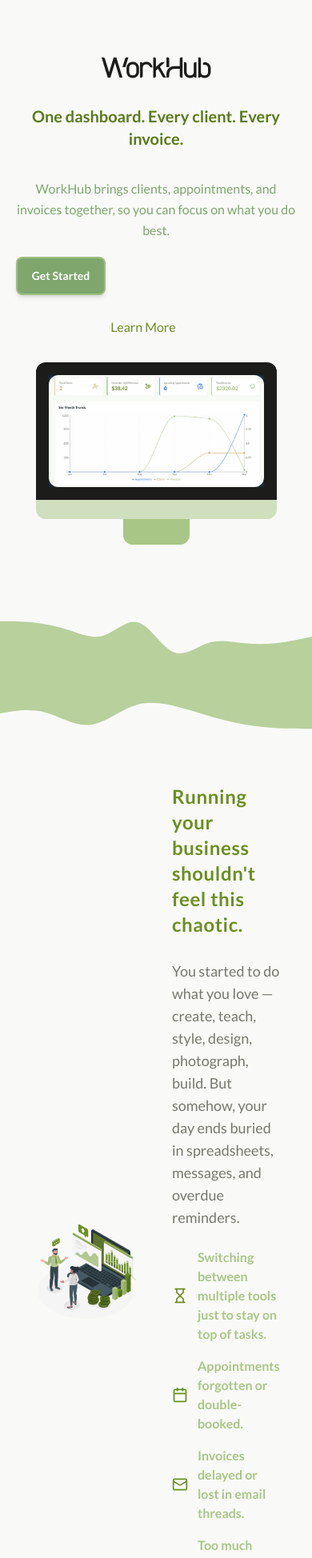
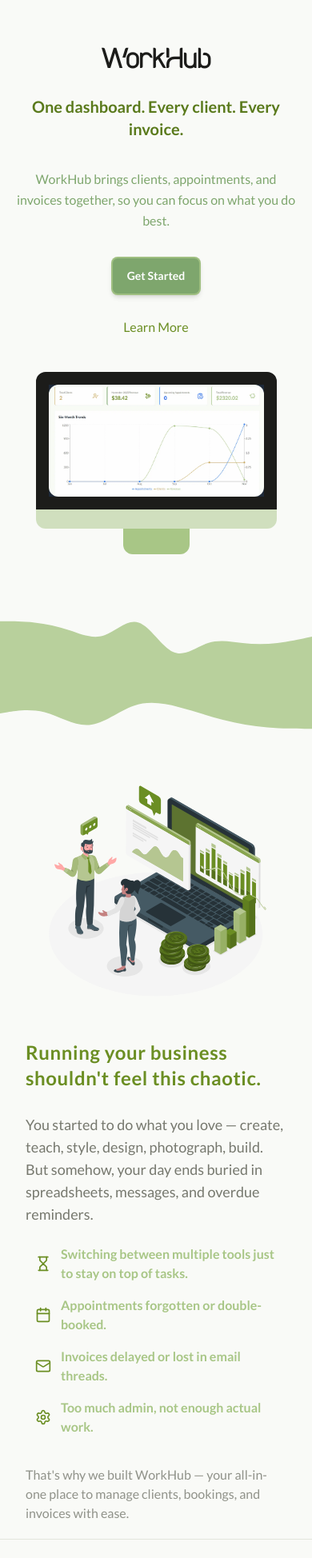
Before and after one commit to cptkorts/WorkHub, a Next.js app: page / in a window 390 px wide. Shown: the top 1948 px of the page at 80% size. Built offline with nearby package versions, Linux system fonts and the light colour scheme.

Commit message:
Another Commit

```diff
--- a/components/Features.tsx
+++ b/components/Features.tsx
@@ -13,7 +13,7 @@
         From clients to cash flow, WorkHub keeps your freelance business running
         smoothly in one place.
       </p>
-      <div className="grid grid-cols-1 md:grid-cols-2 gap-10 max-w-5xl mx-auto">
+      <div className="grid grid-cols-1 md:grid-cols-2 gap-5 xl:gap-10 max-w-5xl mx-auto">
         {[
           {
             icon: (
@@ -50,7 +50,7 @@
         ].map((card, i) => (
           <div
             key={i}
-            className="group flex flex-col bg-white border border-border rounded-xl p-8 shadow-md hover:shadow-lg transition-all hover:-translate-y-0.5 duration-200"
+            className="group flex flex-col bg-white border border-border rounded-xl p-6 xl:p-8 shadow-md hover:shadow-lg transition-all hover:-translate-y-0.5 duration-200"
           >
             <div className="w-12 h-12 bg-opacity-0 group-hover:bg-linear-to-br group-hover:from-money group-hover:to-success/80  group-hover:scale-105 transition-all duration-200 rounded-xl flex items-center justify-center mb-5 self-center">
               {card.icon}
--- a/components/Hero.tsx
+++ b/components/Hero.tsx
@@ -4,9 +4,9 @@
 
 export default function Hero() {
   return (
-    <section className="min-h-screen xl:h-screen w-full flex flex-col">
-      <div className="flex-1 flex flex-col xl:flex-row gap-5 xl:gap-10 items-center justify-center p-5 xl:p-10">
-        <div className="flex flex-col gap-5 xl:w-2/5 justify-center">
+    <section className="h-screen xl:h-screen w-full flex flex-col">
+      <div className="flex-1 flex flex-col xl:flex-row gap-8 xl:gap-10 items-center justify-center p-5 xl:p-10">
+        <div className="flex flex-col gap-8 xl:gap-5 xl:w-2/5 justify-center">
           <div className="flex flex-col gap-3 justify-center">
             <h1 className="text-3xl xl:text-5xl font-extrabold font-molgan text-text-default mb-4 text-center xl:text-left">
               WorkHub
@@ -19,7 +19,7 @@
               you can focus on what you do best.
             </h4>
           </div>
-          <div className="flex flex-col xl:flex-row gap-4 xl:gap-6 ">
+          <div className="flex flex-col xl:flex-row gap-4 xl:gap-6 items-center justify-center xl:justify-start">
             <Link
               href="/signup"
               className="relative lg:w-36 lg:h-14 md:w-28 md:h-10 w-28 h-12 shadow-md hover:shadow-lg transition-all duration-400 bg-success border-2 border-money/80 text-white font-semibold rounded-lg hover:rounded-xl overflow-hidden group flex items-center justify-center text-sm sm:text-base"
@@ -37,12 +37,12 @@
             </Link>
             <Link
               href="/#workhub"
-              className="relative group py-3 px-6 text-default flex items-center justify-center"
+              className="relative group py-3 px-6 text-default flex items-center justify-center xl:py-3 xl:px-6"
             >
-              <span className="absolute bottom-0 left-0 h-0.5 w-0 bg-success group-hover:w-full transition-all duration-300"></span>
+              <span className="absolute bottom-0 left-0 h-0.5 w-0 bg-success group-hover:w-full transition-all duration-300 hidden xl:block"></span>
               <span className="flex gap-2 items-center">
                 Learn More
-                <ChevronDown className="opacity-0 -translate-y-2 group-hover:opacity-100 group-hover:translate-y-0.5 transition-all duration-300" />
+                <ChevronDown className="hidden xl:block opacity-0 -translate-y-2 group-hover:opacity-100 group-hover:translate-y-0.5 transition-all duration-300" />
               </span>
             </Link>
           </div>
@@ -62,11 +62,11 @@
           <div className="relative mx-auto bg-money rounded-b-xl h-8 max-w-[83px] md:h-18 mx-w-[152px]"></div>
         </div>
       </div>
-      <div className="mt-auto">
+      <div className="mt-auto leading-0">
         <svg
           xmlns="http://www.w3.org/2000/svg"
           viewBox="0 0 1440 320"
-          className="w-full h-24 md:h-32"
+          className="w-full h-24 md:h-32 block align-bottom"
           preserveAspectRatio="none"
         >
           <path
--- a/components/Problem.tsx
+++ b/components/Problem.tsx
@@ -7,11 +7,11 @@
       id="workhub"
       className="min-h-screen w-full flex flex-col border-b border-border"
     >
-      <div>
+      <div className="leading-0">
         <svg
           xmlns="http://www.w3.org/2000/svg"
           viewBox="0 0 1440 320"
-          className="w-full h-24 md:h-32"
+          className="w-full h-24 md:h-32 block align-bottom"
           preserveAspectRatio="none"
         >
           <path
@@ -21,17 +21,17 @@
           ></path>
         </svg>
       </div>
-      <div className="flex gap-10 items-center justify-center p-10">
-        <div className="w-1/2">
+      <div className="flex flex-col xl:flex-row gap-10 items-center justify-center p-5 xl:p-10">
+        <div className="xl:w-1/2">
           <Image
             src="/images/Financial data-amico.svg"
             alt="Financial data illustration"
             width={600}
             height={600}
-            className="w-[500px] h-[500px]"
+            className="w-[300px] h-[300px] xl:w-[500px] xl:h-[500px]"
           />
         </div>
-        <div className="flex flex-col w-1/2 gap-3">
+        <div className="flex flex-col px-3 xl:px-0 gap-3">
           <h3 className="text-2xl font-semibold text-default tracking-wide mb-4">
             Running your business shouldn&apos;t feel this chaotic.
           </h3>
@@ -40,7 +40,7 @@
             photograph, build. But somehow, your day ends buried in
             spreadsheets, messages, and overdue reminders.
           </h4>
-          <ul className="flex flex-col gap-4 mx-auto mb-6">
+          <ul className="flex flex-col gap-4 mx-auto mb-6 px-3 xl:px-0">
             <li className="text-money font-semibold flex gap-3 items-center">
               <Hourglass className="h-5 w-5 text-default" />
               <span className="flex-1">
--- a/components/Testimonials.tsx
+++ b/components/Testimonials.tsx
@@ -23,7 +23,7 @@
     role: "Freelance Designer",
     quote: "It's my whole business in a dashboard.",
     testimonial:
-      "Invoices, clients, analytics — everything just works together. I can finally focus on design instead of paperwork. I'd recommend WorkHub to any freelancer.",
+      "Invoices, clients, analytics — everything just works together. I can finally focus on design instead of paperwork. I'd recommend WorkHub to any freelancer. Higly recommended!",
   },
 ];
 
@@ -54,7 +54,7 @@
         </p>
 
         {/* Testimonial Card */}
-        <div className="relative group bg-money/30 border border-border rounded-2xl p-8 md:p-12 shadow-md hover:shadow-lg hover:-translate-y-0.5 transition-all duration-200 min-h-[400px] flex flex-col justify-between">
+        <div className="relative group bg-money/30 border border-border rounded-2xl p-8 md:p-12 shadow-md hover:shadow-lg hover:-translate-y-0.5 transition-all duration-200 min-h-auto flex flex-col justify-between">
           {/* Stars */}
           <div className="flex gap-1 mb-3 justify-center">
             {[...Array(5)].map((_, i) => (
```
